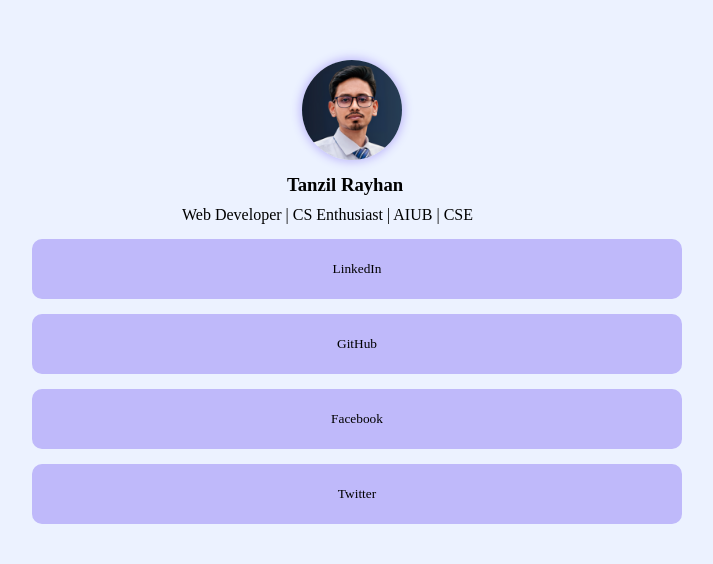
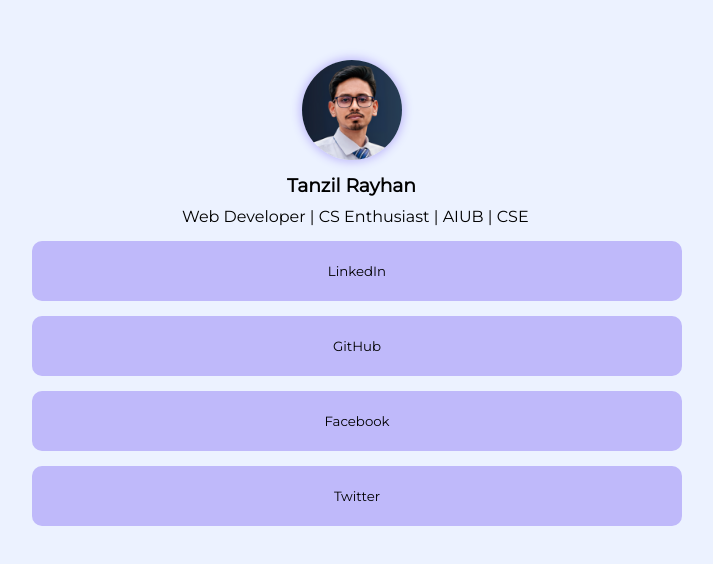
Before and after one commit to TanzilRayhan/Bio-Link, a plain HTML site: page index.html in a window 1280 px wide. Shown: the whole page, without its empty margins (398-1111 px from the left). Drawn offline with Linux system fonts and the light colour scheme.

Commit message:
added google font

```diff
--- a/index.html
+++ b/index.html
@@ -5,6 +5,7 @@
     <meta name="viewport" content="width=device-width, initial-scale=1.0">
     <title>Tanzil Rayhan</title>
     <link rel="stylesheet" href="style.css">
+    <link href="https://fonts.googleapis.com/css2?family=Montserrat&display=swap" rel="stylesheet">
     <link rel="icon" type="image/x-icon" href="/images/profile_pic.ico">
 </head>
 <body>
--- a/style.css
+++ b/style.css
@@ -13,14 +13,14 @@
 }
 
 h3{
-    font-family: 'montserrat';
+    font-family: 'Montserrat', sans-serif;
     align-items: center;
     justify-content: space-around;
     padding-top: 10px;
     padding-left: 685px;
 }
 p{
-    font-family: 'montserrat';
+    font-family: 'Montserrat', sans-serif;
     padding-top: 10px;
     padding-left: 580px;
     font-weight:430;
@@ -35,7 +35,7 @@ p{
     padding: 10px 20px;
     border-radius: 10px;
     border: none;
-    font-family: 'montserrat';
+    font-family: 'Montserrat', sans-serif;
     font-weight:500;
     transition: transform .2s; /* Animation */
 }
```
